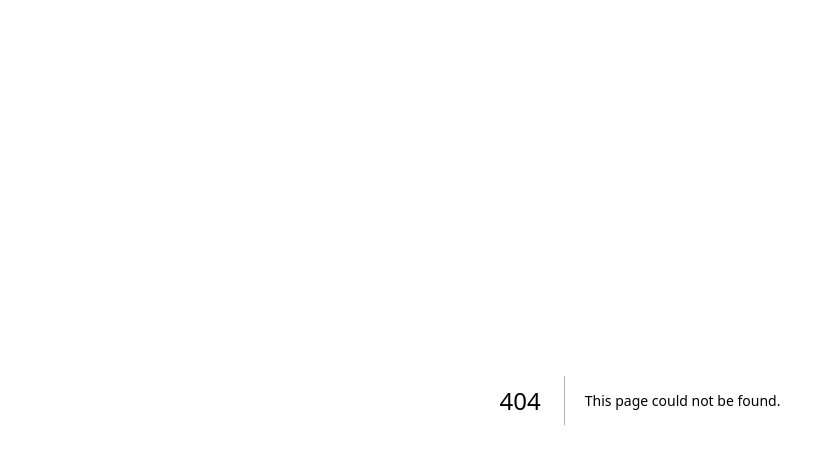
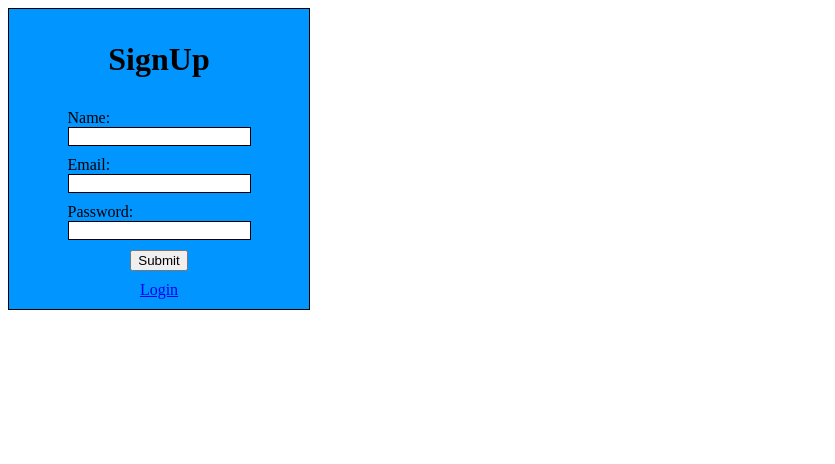
Before and after one commit to Ganja0003/blog, a Next.js app in the folder frontend/: page /signup in a window 1280 px wide. Before the commit this address had no page. Shown: the top 464 px of the page, without its empty margins (0-835 px from the left). Built offline with nearby package versions, Linux system fonts and the light colour scheme.

Commit message:
basic intial sigupForm for communicating with backend

```diff
--- /dev/null
+++ b/frontend/app/components/signup.jsx
@@ -0,0 +1,26 @@
+import Link from "next/link";
+export default function Signup() {
+  return (
+    <form className="signUpForm">
+        <h1>SignUp</h1>
+      <div className="nameSignupContainer">
+        <label htmlFor="name">Name:</label>
+        <input type="text" name="name" />
+      </div>
+
+      <div className="emailSignupContainer">
+        <label htmlFor="email">Email:</label>
+        <input type="text" name="email" />
+      </div>
+
+      <div className="passwordSignupContainer">
+        <label htmlFor="password">Password:</label>
+        <input type="text" name="password" />
+      </div>
+
+      <button type="submit">Submit</button>
+
+      <Link href="/">Login</Link>
+    </form>
+  );
+}
--- a/frontend/app/globals.css
+++ b/frontend/app/globals.css
@@ -19,3 +19,27 @@
   background-color: white;
   border: 1px solid black
 }
+
+
+
+.signUpForm{
+  border:1px solid black;
+  background-color:rgb(0, 149, 255);
+  height: 300px;
+  width: 300px;
+  display:flex;
+  flex-direction: column;
+  justify-content: center;
+  align-items: center;
+  gap: 10px;
+}
+
+.nameSignupContainer, .emailSignupContainer, .passwordSignupContainer{
+  display: flex;
+  flex-direction: column;
+}
+
+.passwordSignupContainer > input , .emailSignupContainer > input , .nameSignupContainer > input{
+  background-color: white;
+  border: 1px solid black
+}
--- /dev/null
+++ b/frontend/app/signup/page.jsx
@@ -0,0 +1,7 @@
+import Signup from "../components/signup";
+
+export default function page(){
+    return(
+        <Signup/>
+    );
+}
```
Also changed, not shown: frontend/app/components/login.jsx (+6 -8 lines).
